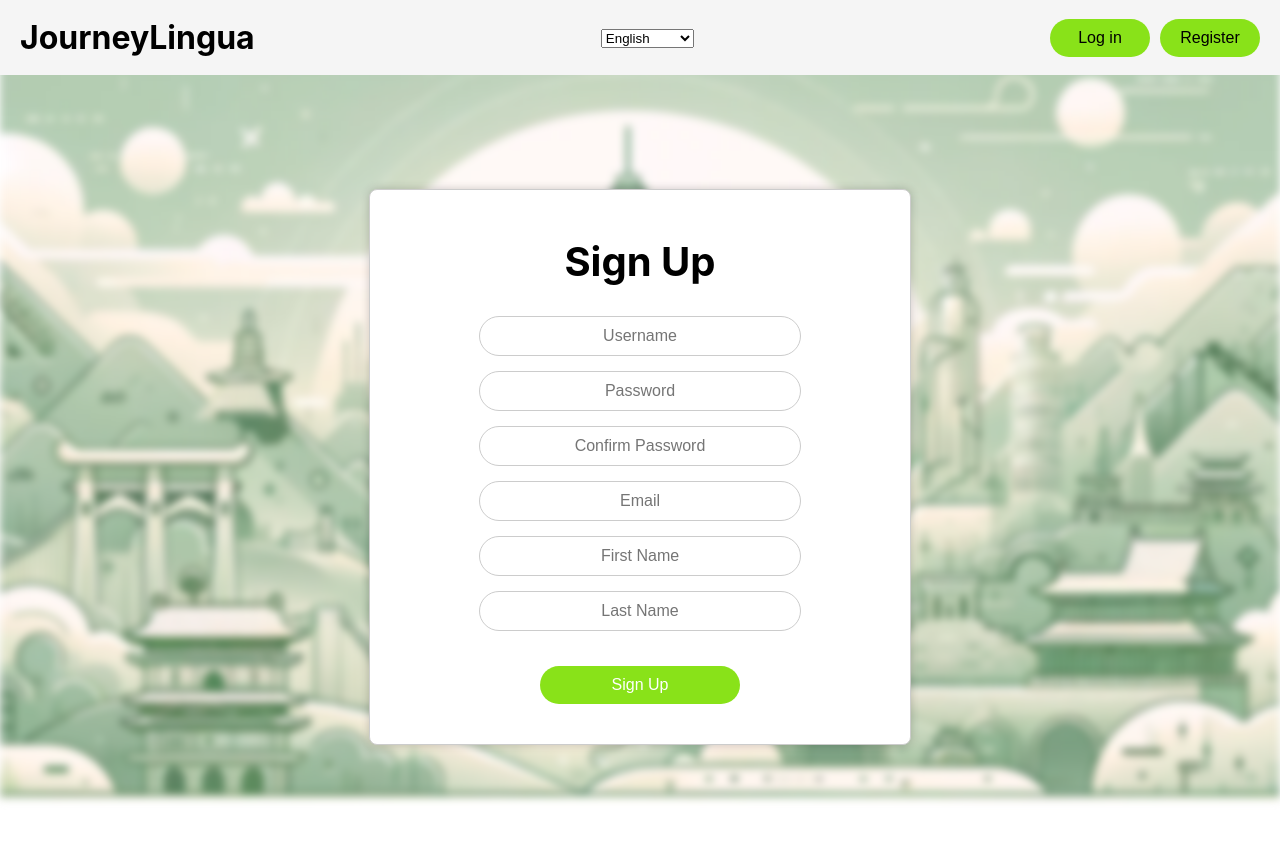
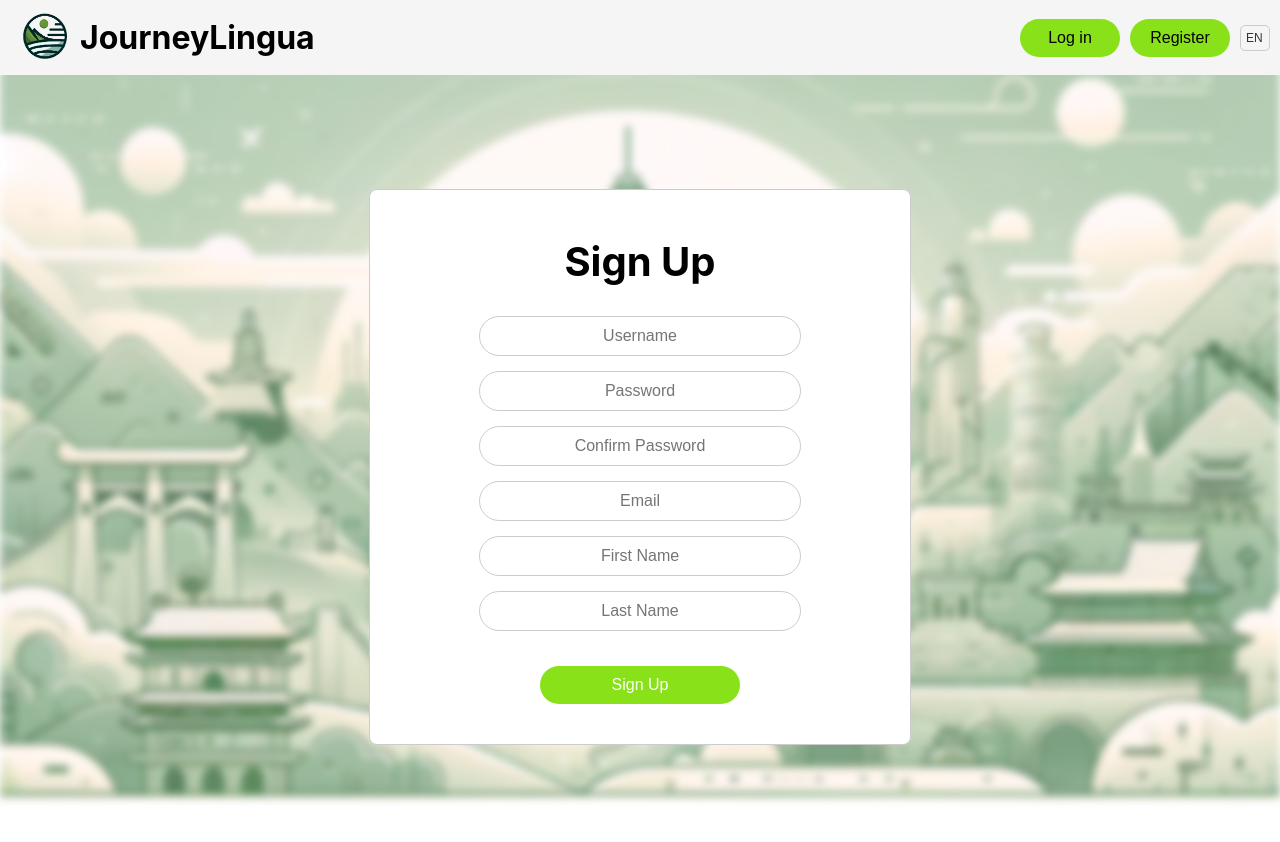
Before and after one commit to MKRadius/JourneyLingua, a React (Vite) app in the folder frontend/: page /signup in a window 1280 px wide. Shown: the top 842 px of the page. Built offline with nearby package versions, Linux system fonts and the light colour scheme.

Commit message:
user data filled when register, + css fix navbar + username profile localization fix

```diff
--- a/frontend/src/App.tsx
+++ b/frontend/src/App.tsx
@@ -10,6 +10,7 @@ import './styles/App.css';
 import NavBar from "./components/NavBar.tsx";
 import ImageToTextEx from "./components/ImageToTextEx.tsx";
 import MakeASentenceEx from "./components/MakeASentenceEx.tsx";
+
 import enMessages from './locales/en.json';
 import esMessages from './locales/es.json';
 import ptMessages from './locales/pt.json';
--- a/frontend/src/components/Login.tsx
+++ b/frontend/src/components/Login.tsx
@@ -17,6 +17,7 @@ import ptMessages from '../locales/pt.json';
 import uaMessages from '../locales/ua.json';
 import ruMessages from '../locales/ru.json';
 import vnMessages from '../locales/vn.json';
+import {UserLogin} from "../interfaces/User.tsx";
 
 interface Props {
     locale: 'en' | 'es' | 'pt' | 'ua' | 'ru' | 'vn';
@@ -52,7 +53,7 @@ const Login: React.FC<Props> = ({ locale }) => {
             return;
         }
 
-        const loginData = {
+        const loginData : UserLogin = {
             username: username,
             password: password
         }
@@ -71,7 +72,7 @@ const Login: React.FC<Props> = ({ locale }) => {
             }
             if (response.ok) {
                 console.log(json);
-                dispatch({ type: "LOGIN", payload: { user: json.user['username'], token: json.token } });
+                dispatch({ type: "LOGIN", payload: { user: json.user, token: json.token } });
                 setUsername("");
                 setPassword("");
                 localStorage.setItem("userData", JSON.stringify(json.user));
--- a/frontend/src/components/NavBar.tsx
+++ b/frontend/src/components/NavBar.tsx
@@ -45,10 +45,24 @@ const NavBar: React.FC<Props> = ({ locale, setLocale }) => {
         <div className="container">
             <div className="nav">
                 <div className="nav-logo">
+                    <div className="logo">
                         <Link to="/">
-                        <h1 className="logo">JourneyLingua</h1>
+                            <img className="desktop-logo" src="../../public/Journey_Lingua_logo.webp"
+                                 alt="Company Logo"/>
+                            <img className="mobile-logo" src="../../public/Journey_Lingua_logo_with_text.webp"
+                                 alt="Company Logo"/>
                         </Link>
                     </div>
+                    <Link to="/">
+                        <h1 className="logo">JourneyLingua</h1></Link>
+                </div>
+
+
+                {isAuth ?
+                    <div className="nav-button">
+                        <button className="logout-button" onClick={handleLogout}>
+                            <FormattedMessage id="navbar.logout" defaultMessage={messages[locale].navbar.logout}/>
+                        </button>
                         <div className="locale-select">
                             <select value={locale} onChange={handleLocaleChange}>
                                 <option value="en">English</option>
@@ -59,23 +73,28 @@ const NavBar: React.FC<Props> = ({ locale, setLocale }) => {
                                 <option value="vn">Vietnamese</option>
                             </select>
                         </div>
-
-                {isAuth ?
-                    <div className="nav-button">
-                        <button className="logout-button" onClick={handleLogout}>
-                            <FormattedMessage id="navbar.logout" defaultMessage={messages[locale].navbar.logout} />
-                        </button>
                     </div>
                     :
                     <div className="nav-button">
                         <button className="login-button" onClick={() => navigate("/login")}>
-                            <FormattedMessage id="navbar.login" defaultMessage={messages[locale].navbar.login} />
+                            <FormattedMessage id="navbar.login" defaultMessage={messages[locale].navbar.login}/>
                         </button>
                         <button className="register-button" onClick={() => navigate("/signup")}>
-                            <FormattedMessage id="navbar.register" defaultMessage={messages[locale].navbar.register} />
+                            <FormattedMessage id="navbar.register" defaultMessage={messages[locale].navbar.register}/>
                         </button>
+                        <div className="locale-select">
+                            <select value={locale} onChange={handleLocaleChange}>
+                                <option value="en">EN</option>
+                                <option value="es">ES</option>
+                                <option value="pt">PT</option>
+                                <option value="ua">UA</option>
+                                <option value="ru">RU</option>
+                                <option value="vn">VN</option>
+                            </select>
+                        </div>
                     </div>
                 }
+
             </div>
         </div>
     )
--- a/frontend/src/components/Register.tsx
+++ b/frontend/src/components/Register.tsx
@@ -13,6 +13,7 @@ import ptMessages from '../locales/pt.json';
 import uaMessages from '../locales/ua.json';
 import ruMessages from '../locales/ru.json';
 import vnMessages from '../locales/vn.json';
+import {UserRegister} from "../interfaces/User.tsx";
 
 
 const Register: React.FC<{ locale: 'en' | 'es' | 'pt' | 'ua' | 'ru'| 'vn' }> = ({ locale }) => {
@@ -58,7 +59,7 @@ const Register: React.FC<{ locale: 'en' | 'es' | 'pt' | 'ua' | 'ru'| 'vn' }> = (
             return;
         }
 
-        const user = {
+        const user: UserRegister = {
             username: username,
             password: password,
             firstname: firstname,
@@ -78,8 +79,8 @@ const Register: React.FC<{ locale: 'en' | 'es' | 'pt' | 'ua' | 'ru'| 'vn' }> = (
 
             if (response.ok) {
                 localStorage.setItem('user', JSON.stringify(json));
-                localStorage.setItem('userData', JSON.stringify(json));
-                dispatch({ type: "LOGIN", payload: { user: json.user['username'], token: json.token } });
+                localStorage.setItem('userData', JSON.stringify(json.user));
+                dispatch({ type: "LOGIN", payload: { user: json.user, token: json.token } });
                 setUsername("");
                 setEmail("");
                 setPassword("");
@@ -87,7 +88,7 @@ const Register: React.FC<{ locale: 'en' | 'es' | 'pt' | 'ua' | 'ru'| 'vn' }> = (
                 setFirstname("");
                 setLastname("");
                 console.log("New user added:", json);
-                console.log(user);
+                // console.log(user);
                 alert(messages[locale].register.alerts.registrationSuccess);
                 navigate("/");
             }
--- a/frontend/src/locales/en.json
+++ b/frontend/src/locales/en.json
@@ -57,6 +57,7 @@
     "answerPlaceholder": "Type your answer here"
   },
   "profile": {
+    "username": "Username",
     "firstName": "First Name:",
     "lastName": "Last Name:",
     "email": "Email:"
--- a/frontend/src/locales/es.json
+++ b/frontend/src/locales/es.json
@@ -57,6 +57,7 @@
     "answerPlaceholder": "Escribe tu respuesta aquí"
   },
   "profile": {
+    "username": "Nombre de usuario",
     "firstName": "Nombre:",
     "lastName": "Apellido:",
     "email": "Correo electrónico:"
--- a/frontend/src/locales/pt.json
+++ b/frontend/src/locales/pt.json
@@ -57,6 +57,7 @@
       "answerPlaceholder": "Digite sua resposta aqui"
     },
     "profile": {
+      "username": "Nome de usuário",
       "firstName": "Nome:",
       "lastName": "Sobrenome:",
       "email": "Email:"
--- a/frontend/src/locales/ru.json
+++ b/frontend/src/locales/ru.json
@@ -57,6 +57,7 @@
       "answerPlaceholder": "Введите ваш ответ здесь"
     },
     "profile": {
+      "username": "Имя пользователя",
       "firstName": "Имя:",
       "lastName": "Фамилия:",
       "email": "Эл. почта:"
--- a/frontend/src/locales/ua.json
+++ b/frontend/src/locales/ua.json
@@ -6,7 +6,7 @@
     "navbar": {
       "logout": "Вийти",
       "login": "Увійти",
-      "register": "Зареєструватися"
+      "register": "Реєстрація"
     },
     "login": {
       "title": "Вхід",
@@ -57,6 +57,7 @@
       "answerPlaceholder": "Введіть вашу відповідь тут"
     },
     "profile": {
+      "username": "Ім'я користувача",
       "firstName": "Ім'я:",
       "lastName": "Прізвище:",
       "email": "Ел. пошта:"
--- a/frontend/src/locales/vn.json
+++ b/frontend/src/locales/vn.json
@@ -57,6 +57,7 @@
       "answerPlaceholder": "Nhập câu trả lời của bạn ở đây"
     },
     "profile": {
+      "username": "Tên người dùng",
       "firstName": "Tên:",
       "lastName": "Họ:",
       "email": "Email:"
--- a/frontend/src/styles/NavBar.css
+++ b/frontend/src/styles/NavBar.css
@@ -39,12 +39,12 @@
     display: flex;
     justify-content: flex-end;
     align-items: center;
-    margin-right: 20px;
+    margin-right: 10px;
     z-index: 99;
 }
 
 .nav-button button {
-    margin-left: 10px;
+    margin-right: 10px;
     cursor: pointer;
     background-color: #89e219;
     border: none;
@@ -92,10 +92,62 @@
     background-color: #98f02d;
 }
 
+
+
+
+/* language dropdown*/
+.locale-select select {
+    appearance: none;
+    -webkit-appearance: none;
+    -moz-appearance: none;
+    background-color: transparent;
+    border: none;
+    font-size: 12px;
+    color: #333;
+    padding: 5px 5px;
+    border-radius: 5px;
+    border: 1px solid #ccc;
+    /*width: 40px; !* Set maximum width *!*/
+    max-width: 100%; /* Ensure it doesn't exceed the maximum width */
+    cursor: pointer;
+    outline: none;
+}
+
+.locale-select select option {
+    background-color: #fff;
+    color: #333;
+}
+
+/* Optional: Style the dropdown on hover */
+.locale-select:hover select {
+    background-color: #f9f9f9;
+}
+
+
+
+
+
+
+
+
+
+
+
+
 /* Responsive adjustments */
 @media only screen and (max-width: 768px) {
     .nav-logo h1{
         font-size: 1.5em;
+        margin-right: 5px;
+    }
+
+    .nav-button button {
+        font-size: 16px;
+        padding: 10px;
+    }
+
+    .nav-logo .desktop-logo {
+        margin-right: 5px;
     }
 
     .nav-button {
@@ -108,7 +160,7 @@
     }
 }
 
-@media only screen and (max-width: 500px) {
+@media only screen and (max-width: 540px) {
 
     .nav-logo {
         margin-left: 10px;
@@ -132,16 +184,18 @@
 
 }
 
-@media only screen and (max-width: 300px) {
+@media only screen and (max-width: 375px) {
+
     .nav-button button {
-        font-size: 14px;
-        margin: 4px;
-        padding: 10px 10px;
+        font-size: 12px;
+        margin: 5px;
+        padding: 10px 5px;
+        min-width: 85px;
     }
 
     .nav-logo .mobile-logo {
-        width: 50px;
-        height: 50px;
+        width: 45px;
+        height: 45px;
     }
 
 }
--- a/frontend/src/styles/Register.css
+++ b/frontend/src/styles/Register.css
@@ -32,7 +32,6 @@
     border: 1px solid #ccc;
     border-radius: 8px;
     background-color: #fff;
-    box-shadow: 0px 0px 10px rgba(0, 0, 0, 0.2);
 }
 
 .register-form h1 {
@@ -162,7 +161,7 @@
     }
 
     .register-form h1 {
-        font-size: 25px;
+        font-size: 20px;
     }
 
     .register-form input {
```
Lines whose indentation alone changed are shown as unchanged.
